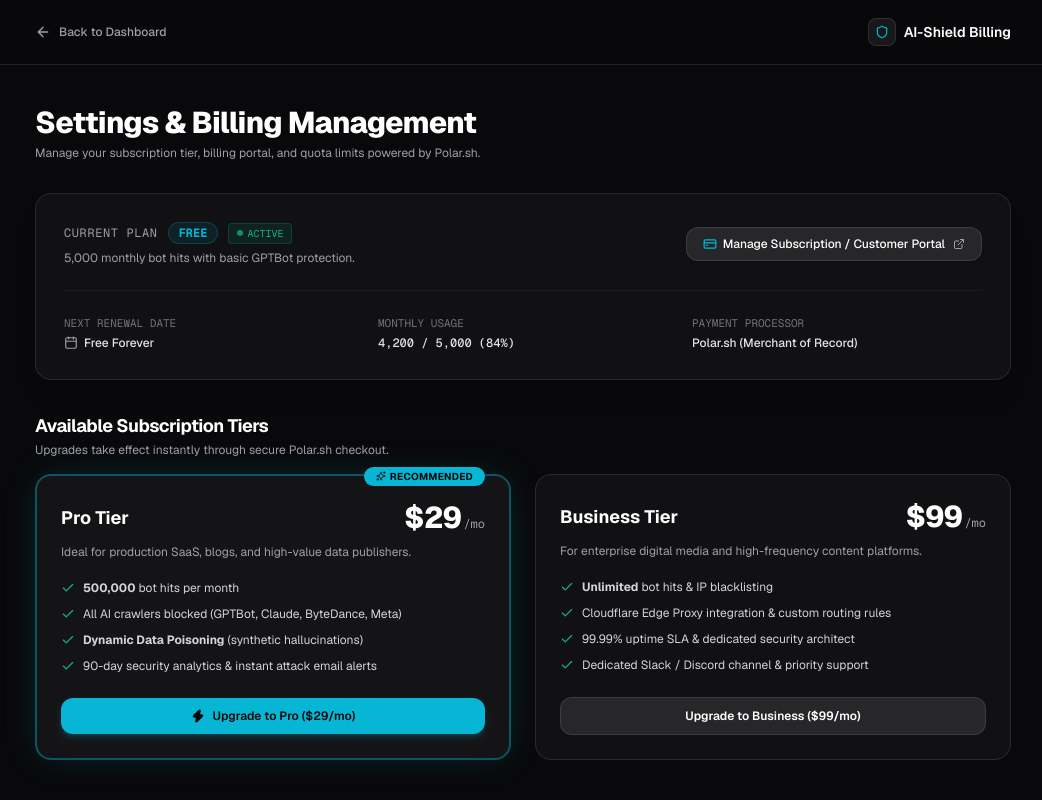
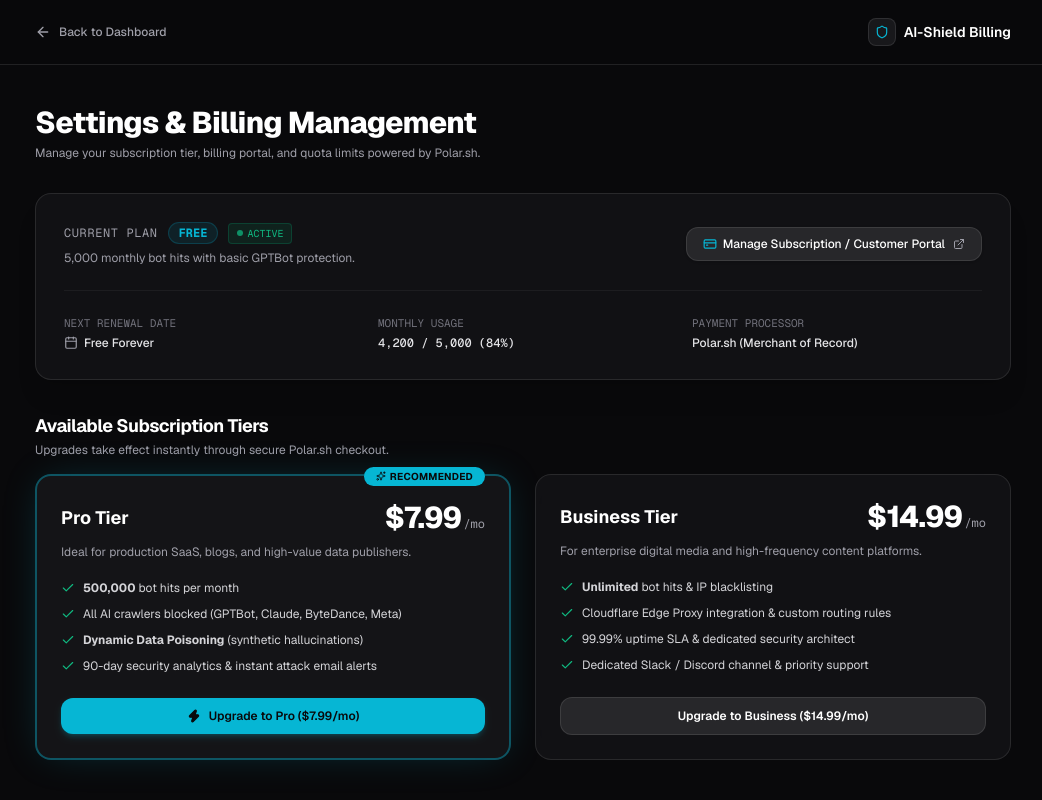
Before and after one commit to samimcodes/AI-Shield, a Next.js app in the folder website/: page /dashboard/settings in a window 1280 px wide. Shown: the whole page, without its empty margins (117-1159 px from the left). Built offline with nearby package versions, Linux system fonts and the light colour scheme; no server answers.

Commit message:
chore(pricing): update Pro to .99/mo and Business to .99/mo across site and README

```diff
--- a/website/app/dashboard/settings/page.tsx
+++ b/website/app/dashboard/settings/page.tsx
@@ -239,7 +239,7 @@ function SettingsContent() {
               <div className="flex items-center justify-between mb-2">
                 <h3 className="text-lg font-bold text-white">Pro Tier</h3>
                 <div className="flex items-baseline gap-0.5">
-                  <span className="text-3xl font-extrabold text-white tracking-tight">$29</span>
+                  <span className="text-3xl font-extrabold text-white tracking-tight">$7.99</span>
                   <span className="text-xs text-zinc-400 font-mono">/mo</span>
                 </div>
               </div>
@@ -284,7 +284,7 @@ function SettingsContent() {
               ) : (
                 <>
                   <Zap className="h-3.5 w-3.5 fill-current" />
-                  <span>Upgrade to Pro ($29/mo)</span>
+                  <span>Upgrade to Pro ($7.99/mo)</span>
                 </>
               )}
             </button>
@@ -296,7 +296,7 @@ function SettingsContent() {
               <div className="flex items-center justify-between mb-2">
                 <h3 className="text-lg font-bold text-white">Business Tier</h3>
                 <div className="flex items-baseline gap-0.5">
-                  <span className="text-3xl font-extrabold text-white tracking-tight">$99</span>
+                  <span className="text-3xl font-extrabold text-white tracking-tight">$14.99</span>
                   <span className="text-xs text-zinc-400 font-mono">/mo</span>
                 </div>
               </div>
@@ -340,7 +340,7 @@ function SettingsContent() {
                 <span>Current Active Plan</span>
               ) : (
                 <>
-                  <span>Upgrade to Business ($99/mo)</span>
+                  <span>Upgrade to Business ($14.99/mo)</span>
                 </>
               )}
             </button>
--- a/website/components/Pricing.tsx
+++ b/website/components/Pricing.tsx
@@ -78,9 +78,9 @@ export default function Pricing() {
     },
     {
       name: 'Pro',
-      price: isAnnual ? '$23' : '$29',
+      price: isAnnual ? '$6.39' : '$7.99',
       period: '/mo',
-      billedNote: isAnnual ? 'Billed annually ($276/yr)' : 'Billed monthly, cancel anytime',
+      billedNote: isAnnual ? 'Billed annually ($76.68/yr)' : 'Billed monthly, cancel anytime',
       description: 'Comprehensive active defense for SaaS apps, digital media, and high-traffic APIs.',
       features: [
         '500,000 bot validations / month',
@@ -97,9 +97,9 @@ export default function Pricing() {
     },
     {
       name: 'Business',
-      price: isAnnual ? '$79' : '$99',
+      price: isAnnual ? '$11.99' : '$14.99',
       period: '/mo',
-      billedNote: isAnnual ? 'Billed annually ($948/yr)' : 'Billed monthly, cancel anytime',
+      billedNote: isAnnual ? 'Billed annually ($143.88/yr)' : 'Billed monthly, cancel anytime',
       description: 'Enterprise scale, custom data models, and dedicated edge SLAs.',
       features: [
         'Unlimited bot validations / month',
```
Also changed, not shown: 1 other file (tests, documents, lock files or other folders).
